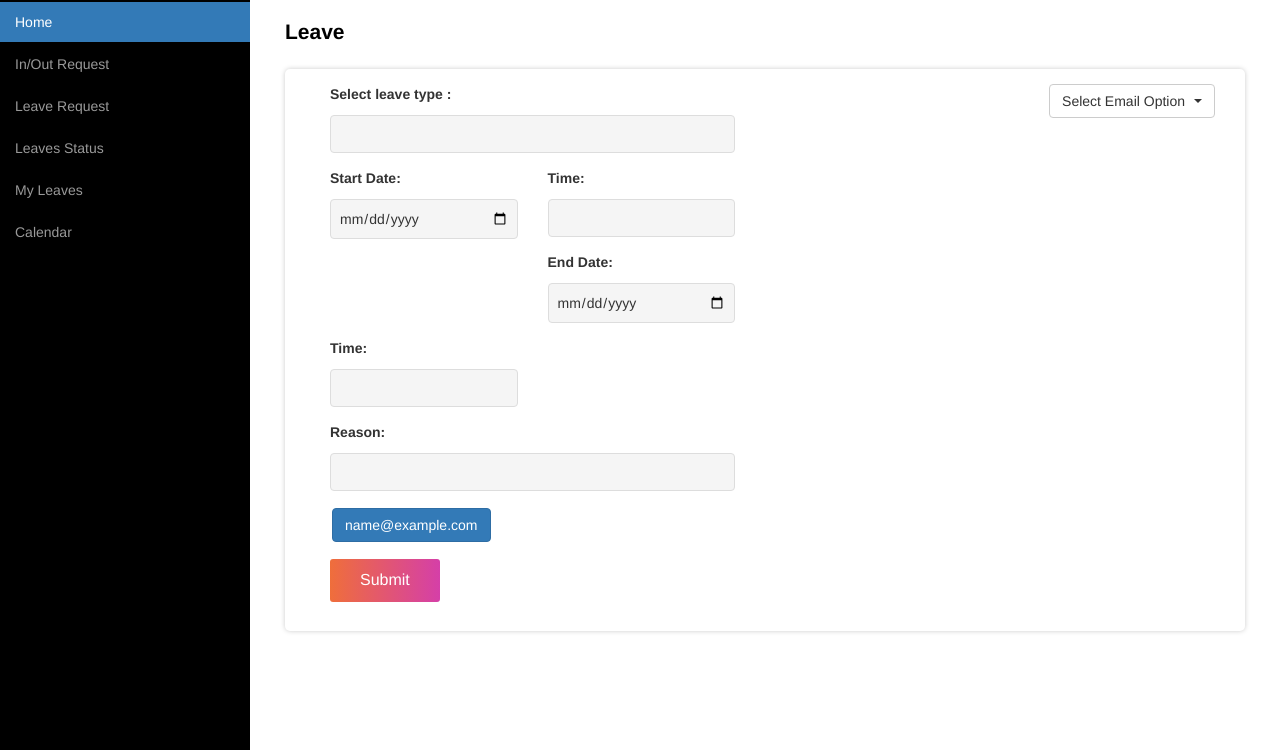
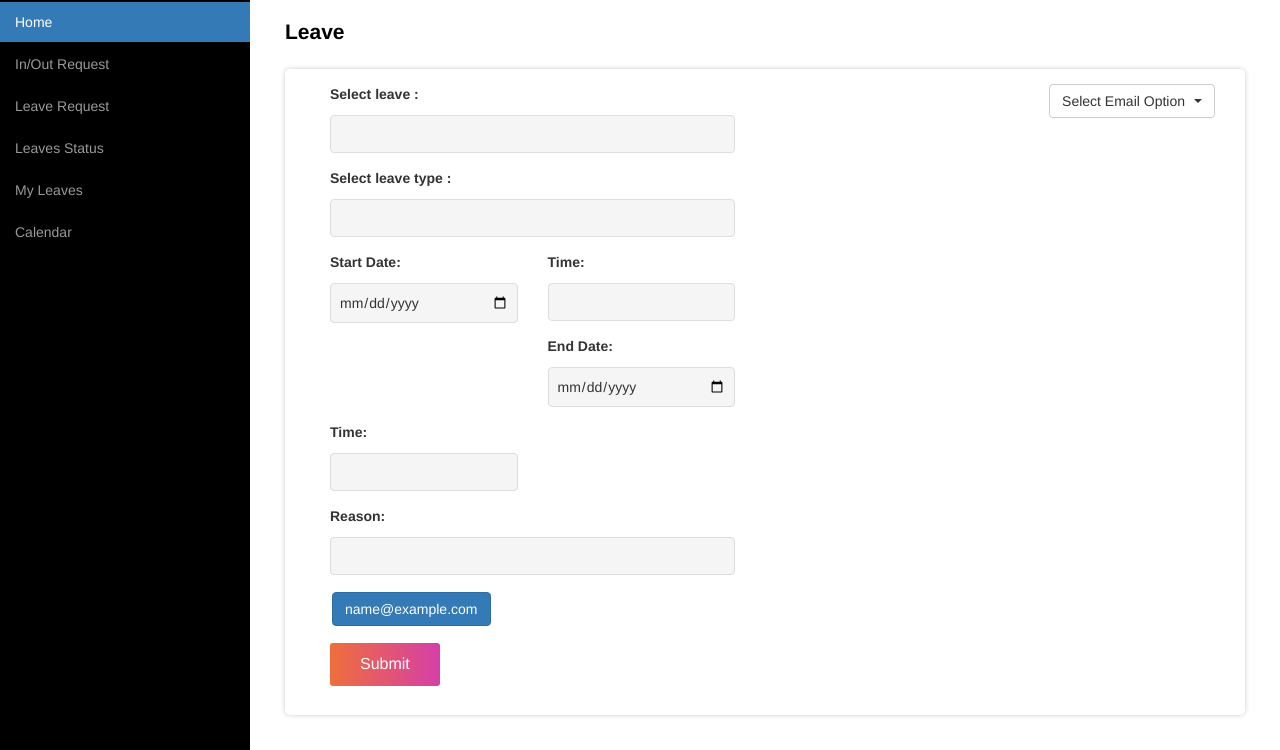
Before and after one commit to pysingh09/noboders_timesheet, a Django app: template thoughtwin_erp/templates/request_leave.html in a window 1280 px wide. Shown: the part 50-800 px from the top of the page. Run offline with Django 3.2, Linux system fonts and the light colour scheme; the template is opened without the code that fills it: most values are stand-ins (such as "Sample title", 1, 10 or a date in 2020); form fields are guessed from the names that the template uses; some libraries are stand-ins or nearby versions.

Commit message:
add casual n urgentleave and reuqested date

```diff
--- a/thoughtwin_erp/apps/employee/forms.py
+++ b/thoughtwin_erp/apps/employee/forms.py
@@ -134,6 +134,7 @@ for x in range(1,24):
     HOUR_CHOICES.append((x+':30',y+':30 '+fmt))
 
 class LeaveCreateForm(forms.ModelForm):
+    select_leave = forms.ChoiceField(choices=[('', '----'),(1, 'Casual Leave'),(2, 'Urgent Leave'),])
     leave_type = forms.ChoiceField(choices=[('', '----'),(2, 'Half Day'),(3, 'Full Day'),])
     reason = forms.CharField(required=True,widget=forms.Textarea(attrs={'rows':4}))
     starttime = forms.ChoiceField(required=False,choices=HOUR_CHOICES)
--- a/thoughtwin_erp/templates/employee_profile.html
+++ b/thoughtwin_erp/templates/employee_profile.html
@@ -35,11 +35,13 @@
         <thead>
           <tr>
             <th>Sno.</th>
+            <th>Request Date</th>
             <th>Start Date</th>
             <th>End Date</th>
             <th>Start Time</th>
             <th>End Time</th>
             <th>Type</th>
+            <th>Selected Leave</th>
             <th>Status</th>
             <th>reason</th>
           </tr>
@@ -48,6 +50,7 @@
                 {% for leave in leave_list %}
                   <tr>
                     <td>{{ forloop.counter }}</td>
+                    <td>{{leave.created_at|date:'D,d M Y'}}</td>
                     <td>{{ leave.startdate|date:'D,d M Y' }}</td>
                     <td>{{ leave.enddate|date:'D,d M Y' }}</td>
                     {% if leave.starttime %}
@@ -62,6 +65,7 @@
                     {% endif %}
 
                     <td>{{ leave.get_leave_type_display }}</td>
+                    <td>{{ leave.get_select_leave_display }}</td>
                     <td>{{ leave.get_status_display }}</td>
                     <td>{{ leave.leavedetails.first.reason }}</td>
                 </tr>
--- a/thoughtwin_erp/templates/leave/my_leave_list.html
+++ b/thoughtwin_erp/templates/leave/my_leave_list.html
@@ -12,11 +12,13 @@
         <thead>
           <tr>
             <th>Sno.</th>
+            <th>Request Date</th>
             <th>Start Date</th>
             <th>End Date</th>
             <th>Start Time</th>
             <th>End Time</th>
             <th>Type</th>
+            <th>Selected Leave</th>
             <th>Status</th>
             <th>reason</th>
           </tr>
@@ -25,6 +27,7 @@
                 {% for leave in object_list %}
                   <tr>
                     <td>{{ forloop.counter }}</td>
+                    <td>{{leave.created_at|date:'D,d M Y'}}</td>
                     <td>{{ leave.startdate|date:'D,d M Y' }}</td>
                     <td>{{ leave.enddate|date:'D,d M Y' }}</td>
                     {% if leave.starttime %}
@@ -39,6 +42,7 @@
                     {% endif %}
 
                     <td>{{ leave.get_leave_type_display }}</td>
+                    <td>{{ leave.get_select_leave_display }}</td>
                     <td>{{ leave.get_status_display }}</td>
                     <td>{{ leave.leavedetails.first.reason }}</td>
                 </tr>
--- a/thoughtwin_erp/templates/request_leave.html
+++ b/thoughtwin_erp/templates/request_leave.html
@@ -57,6 +57,10 @@
         <form action="" method="POST"  >
         {% csrf_token %}
             <div class="col-md-6 col-sm-6 col-xs-12">
+                <div class="form-group col-sm-12 input_widthdiv">
+                  <label for="sel1">Select leave :</label>
+                  {{ form.select_leave|add_class:"form-control" }}
+                </div>
 
                 <div class="form-group col-sm-12 input_widthdiv">
                   <label for="sel1">Select leave type :</label>
@@ -133,8 +137,6 @@
             email.push($(emails[i]).text()+'');
 
           }
-
-
         $("#emails").val(email);
 
     }
@@ -184,31 +186,8 @@
     })
   });
 
-  </script>
-    <script type="text/javascript">
 
-
-
-      $( function() {
-        $( "#id_startdate" ).datepicker({
-            // autoclose: true,
-            // todayHighlight: true,
-            dateFormat: 'yy-mm-dd',
-              // beforeShowDay: function(date){ return [date.getDay() == 6 ||date.getDay() == 5 ||date.getDay() == 4 ||date.getDay() == 3|| date.getDay() == 2 || date.getDay() == 1,""]},
-
-            // minDate: 0,
-            onSelect: function(date) {
-
-
-               $("#id_enddate").datepicker('option', date);
-               if($('#id_leave_type').val() == '2')
-                 {
-                  $("#id_enddate").val($("#id_startdate").val());
-                 }
-             }
-
-        });
-
+        $( document ).ready(function() {
                 $( "#id_enddate" ).datepicker({
                     // autoclose: true,
                     // todayHighlight: true,
@@ -225,9 +204,52 @@
                 });
 
         });
-    </script>
+ $(document).on('change', '#id_select_leave', function(){
+            var leave = $(this).val()
+                if(leave==='1'){
 
-<script>
+                    $( "#id_startdate" ).datepicker('destroy').datepicker({
+                        minDate: +2,
+                        // maxDate: ,
+                        autoclose: true,
+                        todayHighlight: true,
+                        dateFormat: 'yy-mm-dd',
+
+                    onSelect: function(date) {
+
+
+                       $("#id_enddate").datepicker('option', date);
+                       if($('#id_leave_type').val() == '2')
+                         {
+                          $("#id_enddate").val($("#id_startdate").val());
+                         }
+                     }
+
+                });
+            }else if (leave==='2'){
+                $( "#id_startdate" ).datepicker('destroy').datepicker({
+                        maxDate:+1,
+                        autoclose: true,
+                        todayHighlight: true,
+                        dateFormat: 'yy-mm-dd',
+
+                        // maxDate: 1,
+                    onSelect: function(date){
+
+
+                       $("#id_enddate").datepicker('option', date);
+                       if($('#id_leave_type').val() == '2')
+                         {
+                          $("#id_enddate").val($("#id_startdate").val());
+                         }
+                     }
+
+                });
+
+            }
+        });
+
+
 
 $(document).on("change","#starttime",function(){
 
```
Also changed, not shown: thoughtwin_erp/apps/employee/models.py (+6 -1 lines), thoughtwin_erp/apps/employee/views.py (+9 -3 lines). Lines whose indentation alone changed are shown as unchanged.
